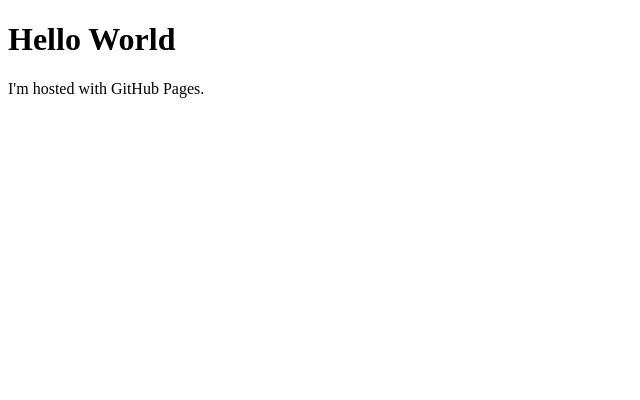
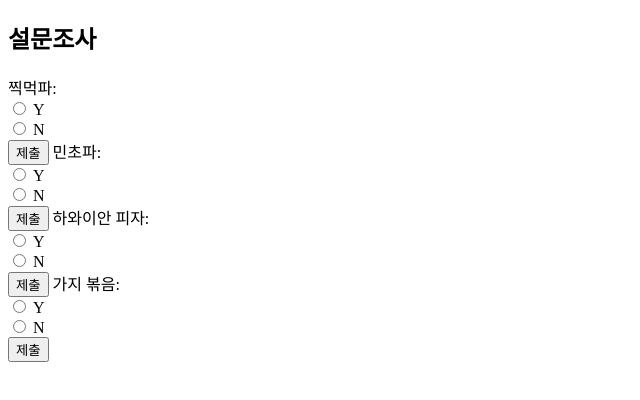
Before and after one commit to jeongwoo0611/JW, a plain HTML site: page index.html in a window 1280 px wide. Shown: the whole page, without its empty margins (0-640 px from the left). Drawn offline with Linux system fonts and the light colour scheme.

Commit message:
index.html

```diff
--- a/index.html
+++ b/index.html
@@ -1,7 +1,49 @@
 <!DOCTYPE html>
 <html>
 <body>
-<h1>Hello World</h1>
-<p>I'm hosted with GitHub Pages.</p>
+
+<h2>설문조사</h2>
+
+<form id="surveyForm">
+  <label for="item1">찍먹파:</label><br>
+  <input type="radio" id="item1yes" name="item1" value="Y">
+  <label for="item1yes">Y</label><br>
+  <input type="radio" id="item1no" name="item1" value="N">
+  <label for="item1no">N</label><br>
+  <input type="submit" value="제출">
+  <label for="item1">민초파:</label><br>
+  <input type="radio" id="item1yes" name="item1" value="Y">
+  <label for="item1yes">Y</label><br>
+  <input type="radio" id="item1no" name="item1" value="N">
+  <label for="item1no">N</label><br>
+  <input type="submit" value="제출">
+  <label for="item1">하와이안 피자:</label><br>
+  <input type="radio" id="item1yes" name="item1" value="Y">
+  <label for="item1yes">Y</label><br>
+  <input type="radio" id="item1no" name="item1" value="N">
+  <label for="item1no">N</label><br>
+  <input type="submit" value="제출">
+  <label for="item1">가지 볶음:</label><br>
+  <input type="radio" id="item1yes" name="item1" value="Y">
+  <label for="item1yes">Y</label><br>
+  <input type="radio" id="item1no" name="item1" value="N">
+  <label for="item1no">N</label><br>
+  <input type="submit" value="제출">
+</form>
+
+<script>
+document.getElementById("surveyForm").addEventListener("submit", function(event){
+  event.preventDefault();
+
+  var formData = new FormData(event.target);
+
+  for (var pair of formData.entries()) {
+    console.log(pair[0]+ ', ' + pair[1]);
+  }
+
+  // 여기에 데이터를 처리하고 저장하는 코드를 작성하세요
+});
+</script>
+
 </body>
 </html>
```
